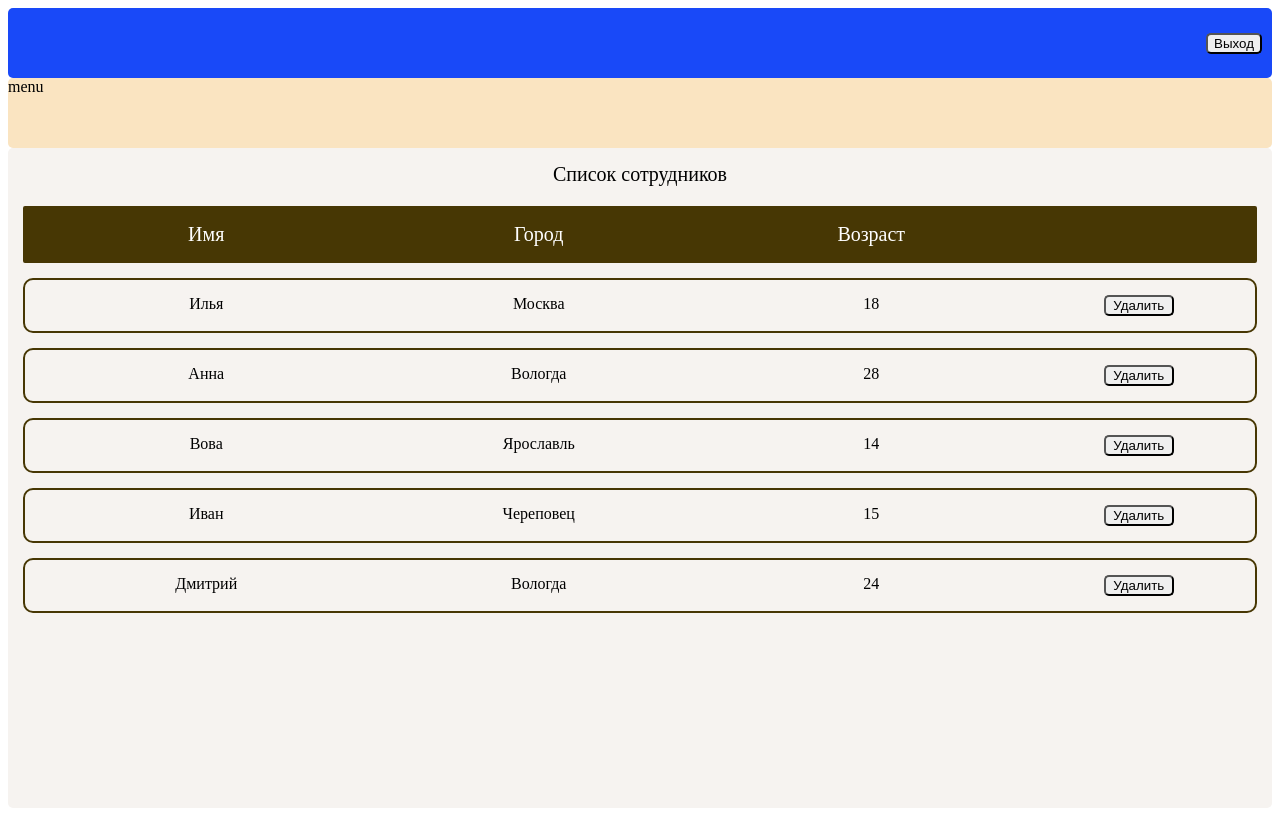
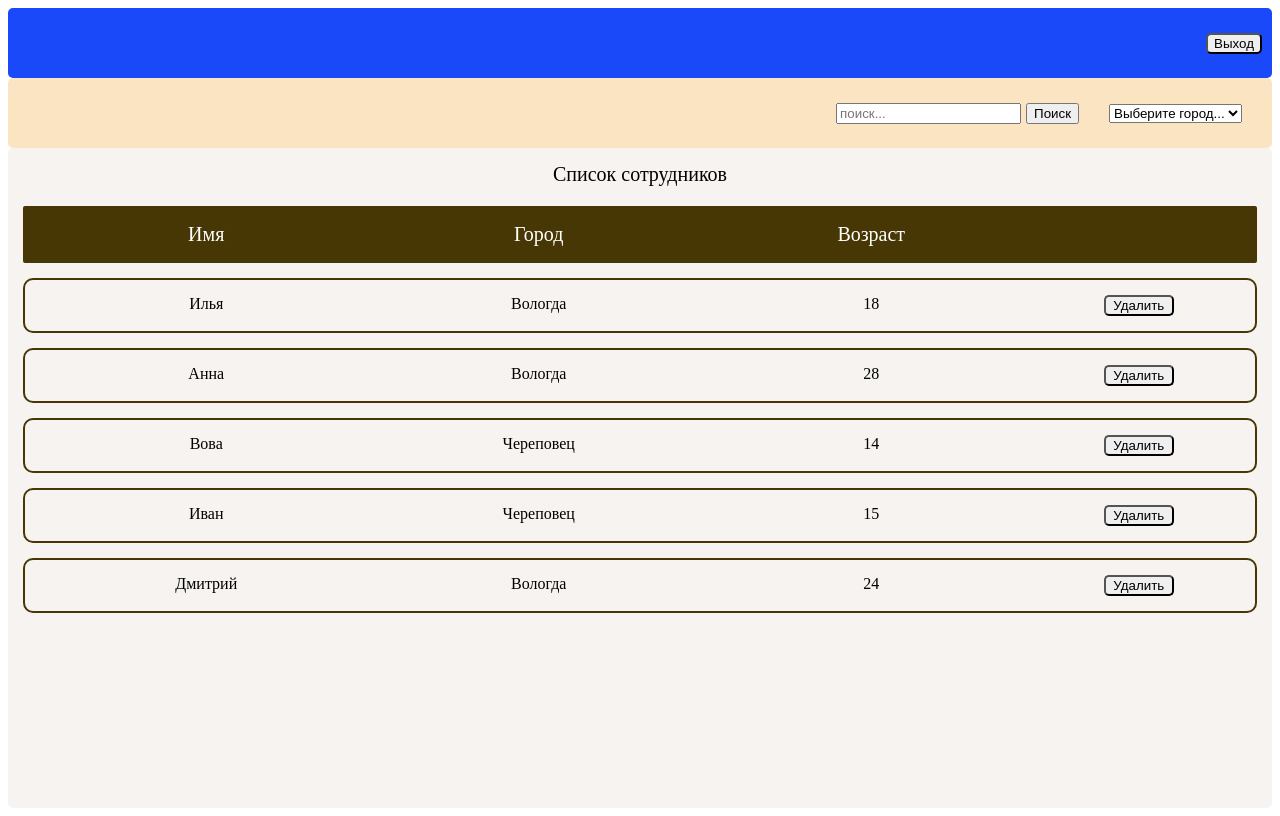
Before and after one commit to ParmezhovSergey/pinia, a Vue app: page /users in a window 1280 px wide. Built offline with nearby package versions, Linux system fonts and the light colour scheme; the HTML template or start-up script is replaced by a standard one.

Commit message:
фильтры

```diff
--- a/public/data.json
+++ b/public/data.json
@@ -3,7 +3,7 @@
       "id": 1,
       "name": "Илья",
       "age": 18,
-      "city": "Москва"
+      "city": "Вологда"
     },
     {
       "id": 2,
@@ -15,7 +15,7 @@
       "id": 3,
       "name": "Вова",
       "age": 14,
-      "city": "Ярославль"
+      "city": "Череповец"
     },
     {
       "id": 4,
--- a/src/components/UserInfo.vue
+++ b/src/components/UserInfo.vue
@@ -8,7 +8,7 @@
           type="text"
           placeholder="Имя"
           v-model="newUser.name"
-          style="margin-left: 30px"
+          style="margin-left: 30px; border-radius: 5px"
         />
       </div>
       <div class="city">
@@ -17,7 +17,7 @@
           type="text"
           placeholder="Город"
           v-model="newUser.city"
-          style="margin-left: 19px"
+          style="margin-left: 19px; border-radius: 5px"
         />
       </div>
       <div class="age">
@@ -26,7 +26,7 @@
           type="text"
           placeholder="Возраст"
           v-model="newUser.age"
-          style="margin-left: 4px"
+          style="margin-left: 4px; border-radius: 5px"
         />
       </div>
       <div class="btn">
--- /dev/null
+++ b/src/components/UsersFilter.vue
@@ -0,0 +1,47 @@
+<template>
+  <div class="page">
+    <div class="search">
+      <input type="text" placeholder="поиск..." />
+    </div>
+    <div class="btn">
+      <button >Поиск</button>
+    </div>
+    <div class="filter">
+      <select>
+        <option value="" disabled selected>Выберите город...</option>
+        <option
+          v-for="city in usersStore.userCity"
+          :value="city.city"
+          :key="city.city"
+        >
+          {{ city.city }}
+        </option>
+      </select>
+    </div>
+  </div>
+</template>
+
+<script setup lang="ts">
+import { useUsersStore } from "@/stores/usersStore";
+
+const usersStore = useUsersStore();
+
+
+</script>
+
+<style scoped>
+.page {
+  display: flex;
+  align-items: center;
+  justify-content: end;
+}
+.search {
+  margin-right: 5px;
+}
+.btn {
+  margin-right: 30px;
+}
+.filter {
+  margin-right: 30px;
+}
+</style>
--- a/src/stores/usersStore.ts
+++ b/src/stores/usersStore.ts
@@ -7,6 +7,7 @@ export interface IUser {
   age: number | null;
   city: string;
 }
+
 interface IAuth {
   login: string;
   pass: string;
@@ -19,6 +20,7 @@ interface IAuth {
 export const useUsersStore = defineStore("usersStore", {
   state: () => ({
     users: [] as IUser[],
+    userCity: [] as IUser[],
     auth: {
       login: 'user',
       pass: 'pass'
@@ -32,7 +34,15 @@ export const useUsersStore = defineStore("usersStore", {
       const settings = await getUsers();
       this.users = settings.users;
 
-      console.log("post", settings);
+
+      const uniqueData = settings.users.filter((item: { city: string; }, index: number, self: IUser[]) =>
+        index === self.findIndex((t) => (
+          t.city === item.city
+        ))
+      );
+
+      this.userCity = uniqueData
+      console.log('settings', this.userCity);
     },
 
     removeUser(id: number){
--- a/src/views/UsersPage.vue
+++ b/src/views/UsersPage.vue
@@ -2,9 +2,9 @@
   <div class="header">
     <button class="btn" @click="router.push(`/`);">Выход</button>
   </div>
-  <div class="menu">
-    menu
-  </div>
+
+    <UsersFilter class="menu"/>
+
   <div class="page">
     <UsersList :users="usersStore.users" />
   </div>
@@ -14,6 +14,7 @@
 import { useRouter } from "vue-router";
 import { useUsersStore } from "../stores/usersStore";
 import UsersList from "@/components/UsersList.vue";
+import UsersFilter from "@/components/UsersFilter.vue";
 
 const usersStore = useUsersStore();
 usersStore.fetchUsers();
```
